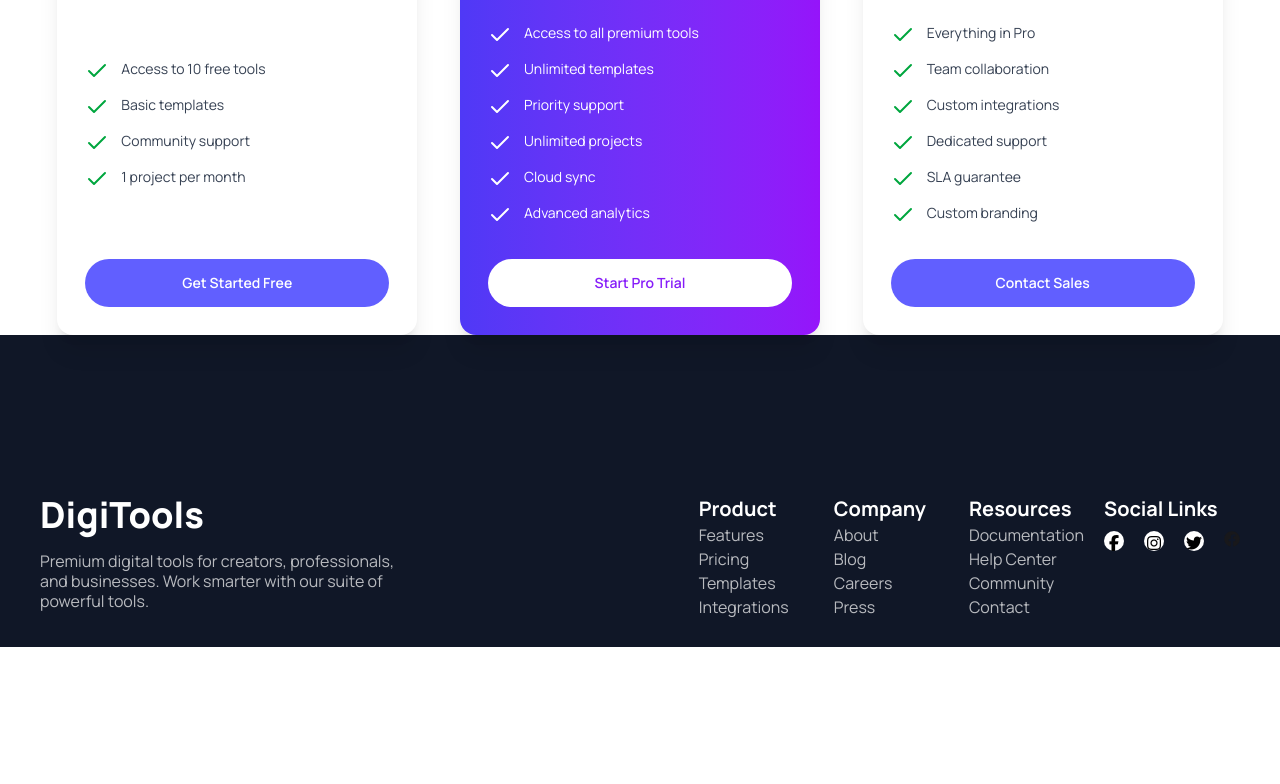
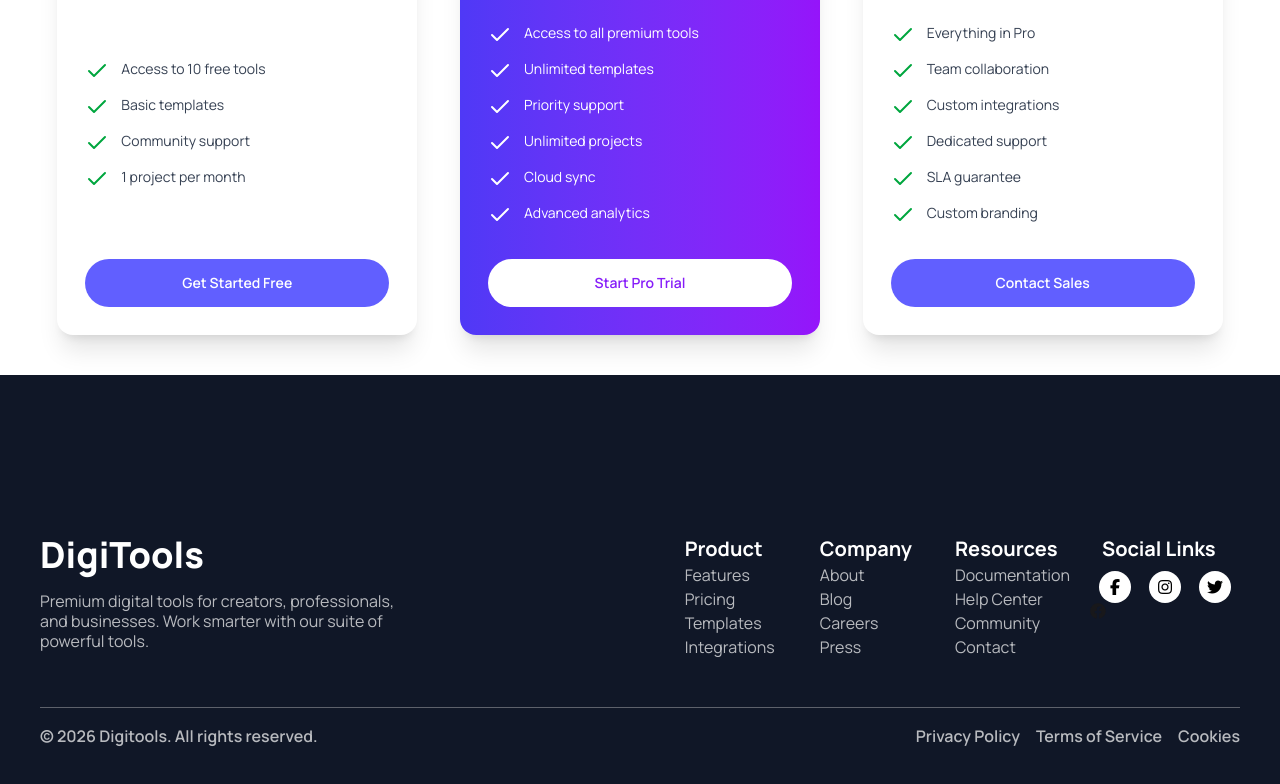
Before and after one commit to md-siam-kazi-dev/DigiTools-Platform, a React (Vite) app: page / in a window 1280 px wide. Shown: the part 3388-4172 px from the top of the page. Before the commit the page ends 4035 px from the top, so only its background shows below. Built offline with nearby package versions, Linux system fonts and the light colour scheme.

Commit message:
footersection styling ok

```diff
--- a/src/component/Footer/Footer.jsx
+++ b/src/component/Footer/Footer.jsx
@@ -17,12 +17,12 @@ const footerLinks = [
 
 const Footer = () => {
   return (
-    <div className='w-full bg-[#101727] pt-10 sm:pt-20 pb-5 lg:pt-30 xl:pt-40'>
-        <div className='container-div text-center gap-5  flex flex-col md:flex-row'>
+    <div className='w-full mt-10 bg-[#101727] pt-10 sm:pt-20 pb-5 lg:pt-30 xl:pt-40'>
+        <div className='container-div flex-wrap border-b border-[#dddddd60] pb-10 text-center gap-5  flex flex-col md:flex-row'>
 
             <div className="flex-1">
                 <h1 className='product-h1 md:text-left text-white font-extrabold'>DigiTools</h1>
-                <p className='product-p md:w-[30vw] opacity-70 font-normal md:text-left md:ml-0 mx-auto text-center text-white'>Premium digital tools for creators, professionals, and businesses. Work smarter with our suite of powerful tools.</p>
+                <p className='product-p md:w-[30vw] opacity-70 font-normal md:text-left md:ml-0 mx-auto  justifiy-center text-center text-white'>Premium digital tools for creators, professionals, and businesses. Work smarter with our suite of powerful tools.</p>
             </div>
 
             <div className="grid  grid-cols-1 gap-5 md:grid-cols-3">
@@ -48,18 +48,27 @@ const Footer = () => {
 
                 )
             })}
+
             </div>
 
             <div>
-                <h1 className="md:text-left text-xl font-bold text-white md:ml-0 mb-2">Social Links</h1>
-                <div className="flex gap-5">
-                    <div className="w-5 h-5 rounded-full bg-white text-black"><i class="fa-brands fa-facebook-f"></i></div>
-                    <div className="w-5 h-5 rounded-full bg-white text-black"><i class="fa-brands fa-instagram"></i></div>
-                    <div className="w-5 h-5 rounded-full bg-white text-black"><i class="fa-brands fa-twitter"></i></div>
+                <h1 className="md:text-left text-xl    font-bold text-white md:ml-0 mb-2  pl-3">Social Links</h1>
+                <div className="grid grid-cols-3 mx-auto  w-[150px]">
+                    <div className="w-8 h-8 flex mx-auto justify-center items-center rounded-full bg-white text-black"><i class="fa-brands fa-facebook-f"></i></div>
+                    <div className=" mx-auto w-8 h-8 flex justify-center items-center rounded-full bg-white text-black"><i class="fa-brands fa-instagram"></i></div>
+                    <div className="  mx-auto  w-8 h-8 flex justify-center items-center rounded-full bg-white text-black"><i class="fa-brands fa-twitter"></i></div>
                     <FaFacebook />
                 </div>
             </div>
 
+        </div>
+        <div className="container-div flex justify-between py-4">
+            <p className="text-white font-semibold opacity-70">© 2026 Digitools. All rights reserved.</p>
+            <ul className="text-white font-semibold opacity-70 flex gap-4">
+                <li>Privacy Policy</li>
+                <li>Terms of Service</li>
+                <li>Cookies</li>
+            </ul>
         </div>
     </div>
   )
```
